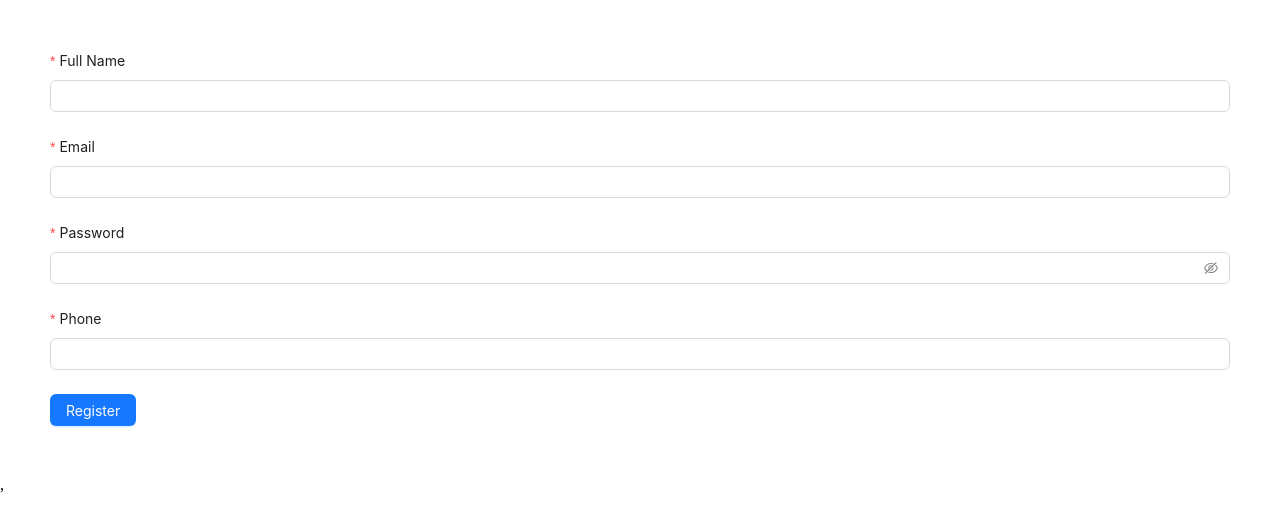
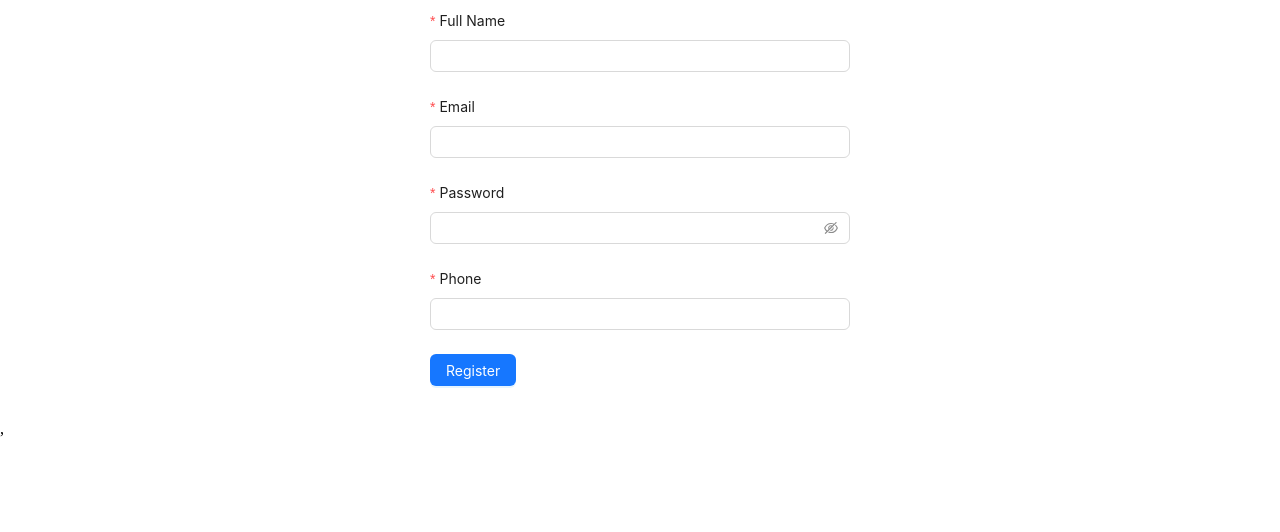
Before and after one commit to ducsaco123/react-newbie, a React (Vite) app: page /register in a window 1280 px wide. Shown: the top 532 px of the page. Built offline with nearby package versions, Linux system fonts and the light colour scheme.

Commit message:
video 91

```diff
--- a/src/pages/register.jsx
+++ b/src/pages/register.jsx
@@ -1,4 +1,4 @@
-import { Button, Form, Input, notification } from "antd";
+import { Button, Col, Form, Input, notification, Row } from "antd";
 import { registerUserAPI } from "../services/api.service";
 import { useNavigate } from "react-router-dom";
 
@@ -33,16 +33,11 @@
         layout="vertical"
         form={form}
         onFinish={onFinish}
+        style={{ margin: "10px" }}
         // onFinishFailed={onFinishFailed}
       >
-        <div
-          style={{
-            // display: "flex",
-            // gap: "15px",
-            // flexDirection: "column",
-            margin: "50px",
-          }}
-        >
+        <Row justify={"center"}>
+          <Col xs={24} md={8}>
             <Form.Item
               label="Full Name"
               name="fullName"
@@ -52,7 +47,11 @@
             >
               <Input />
             </Form.Item>
+          </Col>
+        </Row>
 
+        <Row justify={"center"}>
+          <Col xs={24} md={8}>
             <Form.Item
               label="Email"
               name="email"
@@ -60,15 +59,25 @@
             >
               <Input />
             </Form.Item>
+          </Col>
+        </Row>
 
+        <Row justify={"center"}>
+          <Col xs={24} md={8}>
             <Form.Item
               label="Password"
               name="password"
-            rules={[{ required: true, message: "Please input your password!" }]}
+              rules={[
+                { required: true, message: "Please input your password!" },
+              ]}
             >
               <Input.Password />
             </Form.Item>
+          </Col>
+        </Row>
 
+        <Row justify={"center"}>
+          <Col xs={24} md={8}>
             <Form.Item
               label="Phone"
               name="phone"
@@ -82,13 +91,18 @@
             >
               <Input />
             </Form.Item>
+          </Col>
+        </Row>
 
+        <Row justify={"center"}>
+          <Col xs={24} md={8}>
             <Form.Item>
               <Button type="primary" onClick={() => form.submit()}>
                 Register
               </Button>
             </Form.Item>
-        </div>
+          </Col>
+        </Row>
       </Form>
     </>
   );
```
Lines whose indentation alone changed are shown as unchanged.
